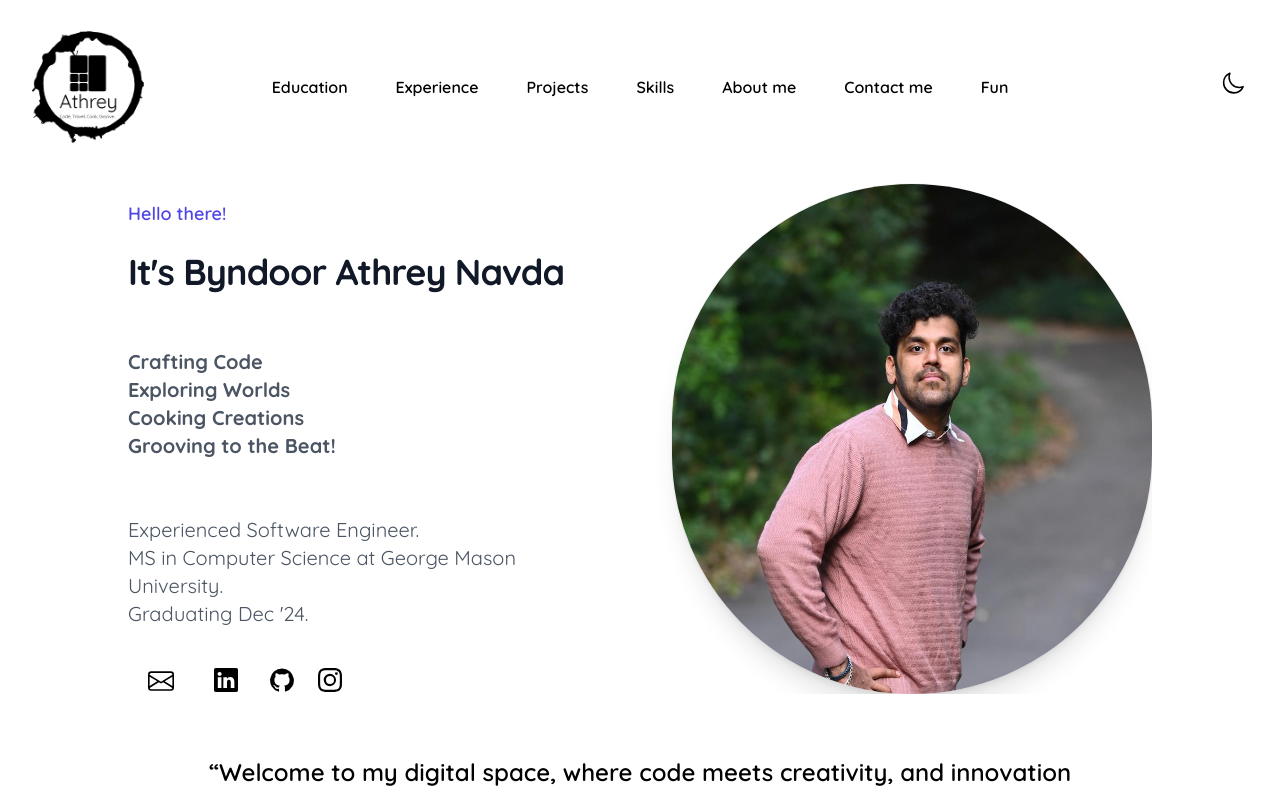
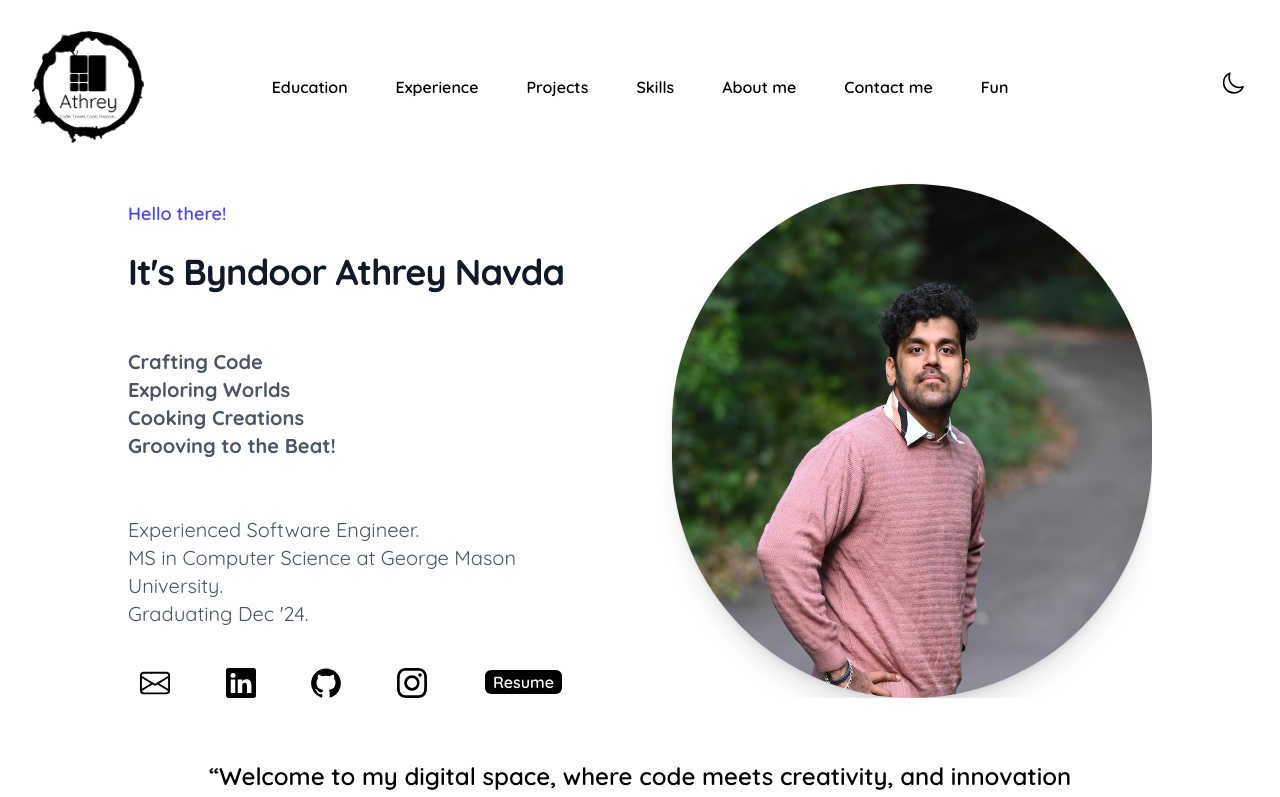
Before and after one commit to athrey-navda/Portfolio, a Next.js app: page / in a window 1280 px wide. Shown: the top 797 px of the page. Built offline with nearby package versions, Linux system fonts and the light colour scheme.

Commit message:
add: dowbload resume in Herosection

```diff
--- a/app/components/heroSection.jsx
+++ b/app/components/heroSection.jsx
@@ -1,6 +1,9 @@
 import Link from "next/link";
+import { useTheme } from "next-themes";
 
 export default function HeroSection() {
+  const { setTheme, resolvedTheme } = useTheme();
+
   return (
     <div className="overflow-hidden">
       <div className="mx-auto max-w-7xl mt-18">
@@ -37,16 +40,16 @@ export default function HeroSection() {
                 Graduating Dec '24.
               </div>
               <div>
-                <div className="flex mt-4 sm:justify-start sm:mt-10">
+                <div className="flex mt-4 sm:justify-between sm:mt-10">
                   <Link
                     href="mailto:bnavda@gmu.edu"
                     target="_blank"
-                    className=" hover:text-gray-900 dark:hover:text-sky-300 mx-5"
+                    className="hover:text-gray-900 dark:hover:text-sky-300 mx-3"
                   >
                     <svg
                       xmlns="http://www.w3.org/2000/svg"
-                      width="26"
-                      height="26"
+                      width="30"
+                      height="30"
                       fill="currentColor"
                       className="bi bi-envelope"
                       viewBox="0 0 16 16"
@@ -60,12 +63,12 @@ export default function HeroSection() {
                   <Link
                     href="https://www.linkedin.com/in/byndoor-athrey-navda-5068a0130/"
                     target="_blank"
-                    className=" mx-3 hover:text-gray-900 dark:hover:text-sky-300 ms-5"
+                    className="mx-3 hover:text-gray-900 dark:hover:text-sky-300"
                   >
                     <svg
                       xmlns="http://www.w3.org/2000/svg"
-                      width="24"
-                      height="24"
+                      width="30"
+                      height="30"
                       fill="currentColor"
                       className="bi bi-linkedin"
                       viewBox="0 0 16 16"
@@ -78,11 +81,11 @@ export default function HeroSection() {
                   <Link
                     href="https://github.com/athrey-navda"
                     target="_blank"
-                    className=" mx-3 hover:text-gray-900 dark:hover:text-sky-300 ms-5"
+                    className="mx-3 hover:text-gray-900 dark:hover:text-sky-300"
                   >
                     <svg
-                      width="24"
-                      height="24"
+                      width="30"
+                      height="30"
                       aria-hidden="true"
                       xmlns="http://www.w3.org/2000/svg"
                       fill="currentColor"
@@ -104,8 +107,8 @@ export default function HeroSection() {
                   >
                     <svg
                       xmlns="http://www.w3.org/2000/svg"
-                      width="24"
-                      height="24"
+                      width="30"
+                      height="30"
                       fill="currentColor"
                       className="bi bi-instagram"
                       viewBox="0 0 16 16"
@@ -115,6 +118,22 @@ export default function HeroSection() {
 
                     <span className="sr-only">Instagram</span>
                   </Link>
+                  <div className="mx-3">
+                    <Link
+                      href="/file/ByndoorAthreyNavda_Resume.pdf"
+                      target="_blank"
+                    >
+                      <button
+                        className={
+                          resolvedTheme === "dark"
+                            ? `white-btn rounded-lg px-2 hover:bg-transparent hover:text-white`
+                            : `black-btn rounded-lg px-2 hover:bg-transparent hover:text-black`
+                        }
+                      >
+                        Resume
+                      </button>
+                    </Link>
+                  </div>
                 </div>
               </div>
             </div>
@@ -124,8 +143,8 @@ export default function HeroSection() {
               src="/images/homepage/herosectionImage.jpg"
               alt="ProfilePic"
               className="w-full max-w-sm md:max-w-none rounded-full shadow-xl ring-1 ring-gray-400/10"
-              width={400}
-              height={400}
+              width={350}
+              height={350}
             />
           </div>
         </div>
--- a/app/globals.css
+++ b/app/globals.css
@@ -31,3 +31,27 @@ body {
     text-wrap: balance;
   }
 }
+
+.white-btn {
+  color: black;
+  background: #ffffff;
+  font-weight: 600;
+  border-color: #ffffff;
+  border-width: 2px;
+}
+
+.black-btn {
+  color: white;
+  background: black;
+  font-weight: 600;
+  border-color: #ffffff;
+  border-width: 2px;
+}
+
+.transparent-btn {
+  color: #ffffff;
+  background: transparent;
+  font-weight: 600;
+  border-color: #ffffff;
+  border-width: 2px;
+}
```
Also changed, not shown: 1 other file (tests, documents, lock files or other folders).
